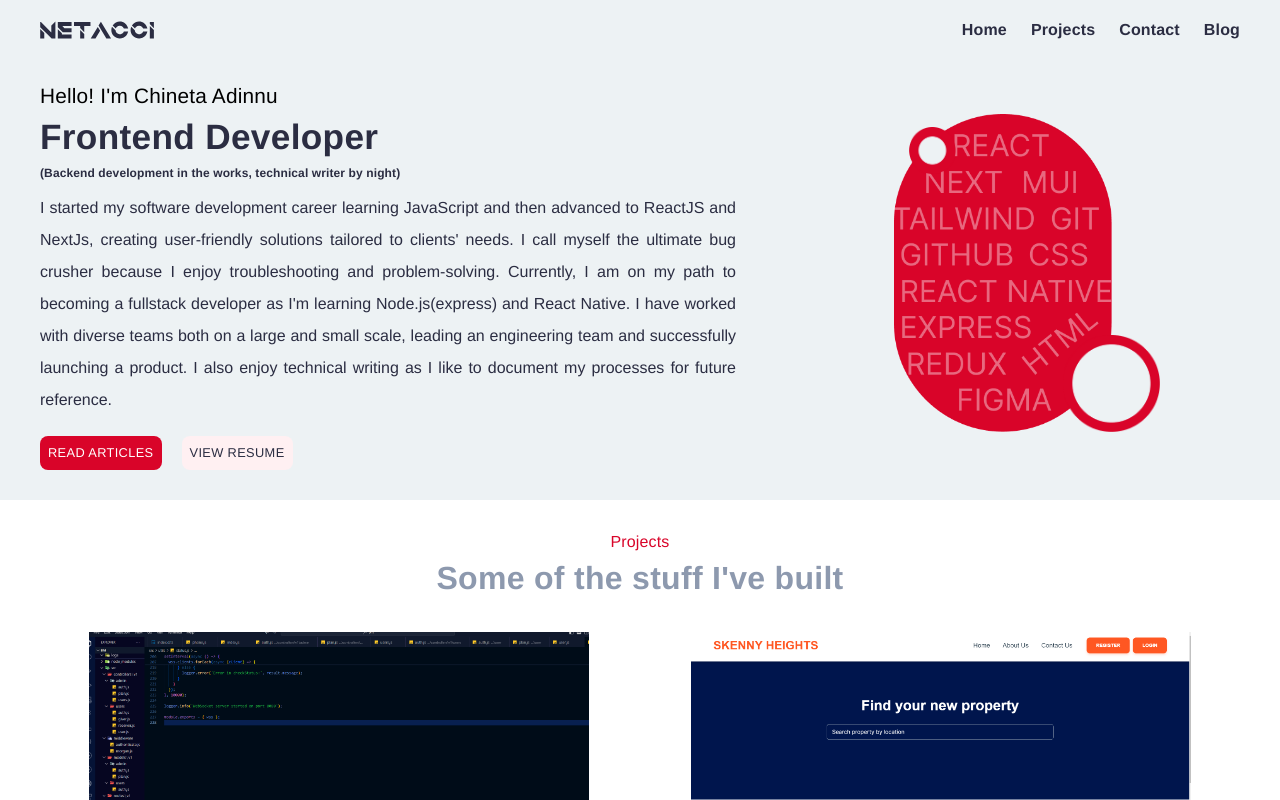
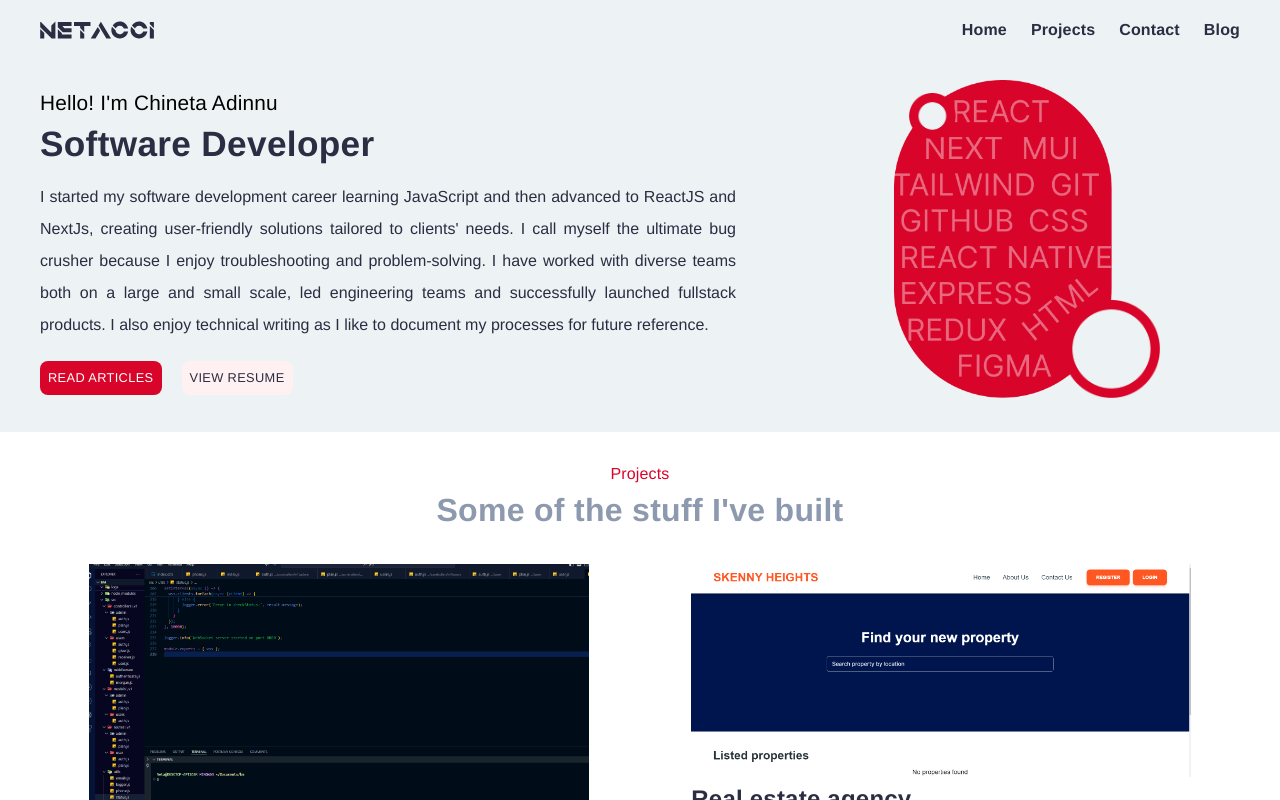
Before and after one commit to Netacci/portfolio-new, a React (Vite) app: page / in a window 1280 px wide. Shown: the top 800 px of the page. Built offline with nearby package versions, Linux system fonts and the light colour scheme.

Commit message:
update hero

```diff
--- a/src/pages/Hero/Hero.jsx
+++ b/src/pages/Hero/Hero.jsx
@@ -30,9 +30,9 @@ const Hero = () => {
               mb: '0',
             }}
           >
-            Frontend Developer
+            Software Developer
           </Typography>
-          <Typography
+          {/* <Typography
             sx={{
               fontSize: '0.75rem',
               color: '#2b2d42',
@@ -41,7 +41,7 @@ const Hero = () => {
             }}
           >
             (Backend development in the works, technical writer by night)
-          </Typography>
+          </Typography> */}
           <motion.p
             style={{
               color: '#2b2d42',
@@ -57,12 +57,10 @@ const Hero = () => {
             then advanced to ReactJS and NextJs, creating user-friendly
             solutions tailored to clients&apos; needs. I call myself the
             ultimate bug crusher because I enjoy troubleshooting and
-            problem-solving. Currently, I am on my path to becoming a fullstack
-            developer as I&apos;m learning Node.js(express) and React Native. I
-            have worked with diverse teams both on a large and small scale,
-            leading an engineering team and successfully launching a product. I
-            also enjoy technical writing as I like to document my processes for
-            future reference.
+            problem-solving. I have worked with diverse teams both on a large
+            and small scale, led engineering teams and successfully launched
+            fullstack products. I also enjoy technical writing as I like to
+            document my processes for future reference.
           </motion.p>
           <Typography
             sx={{ color: '#2b2d42', lineHeight: '24px', mt: '20px' }}
```
